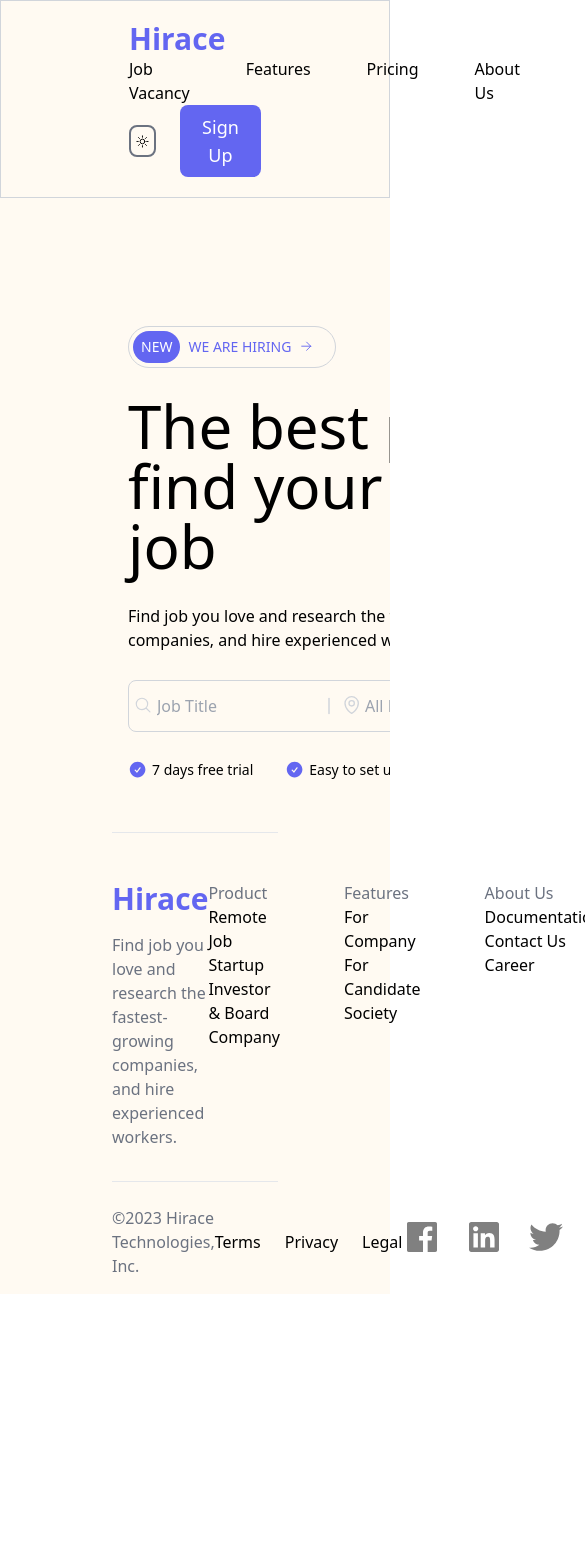
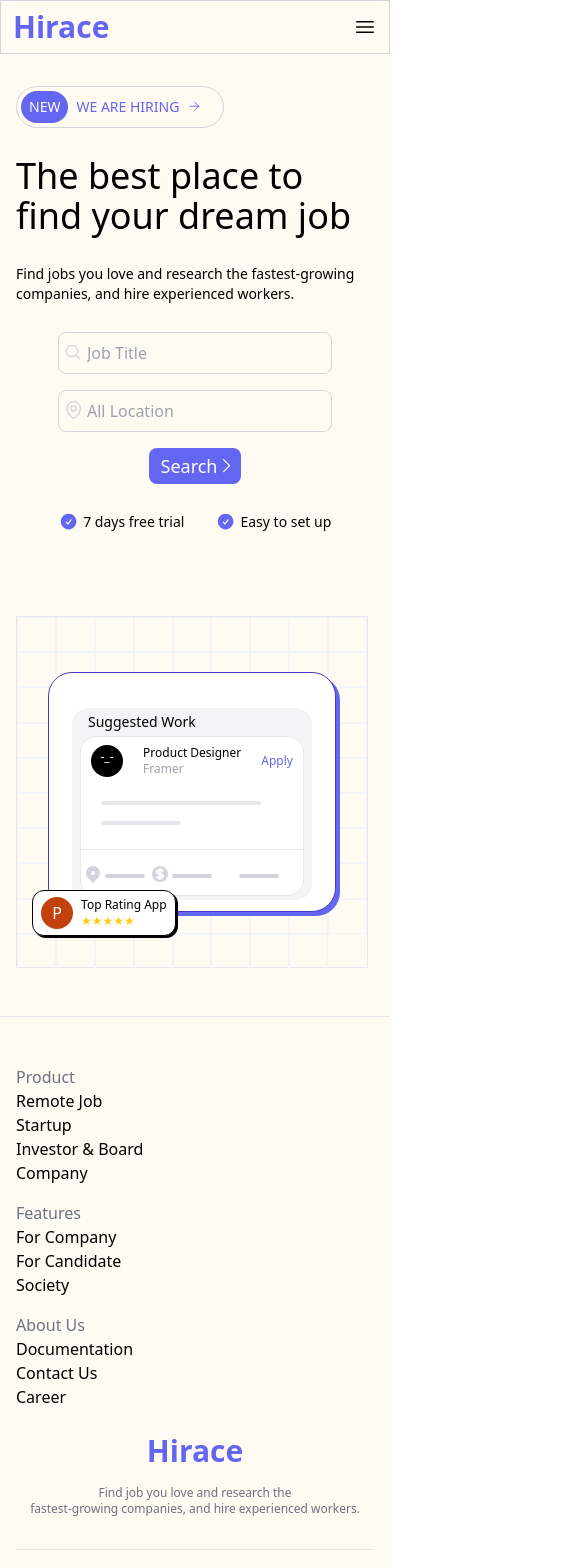
Before and after one commit to prakritip0/task-4, a React (Create React App) app: page / in a window 390 px wide. Shown: the top 1568 px of the page, 585 px wide, since content can reach past the window. Before the commit the page ends 1294 px from the top, so only its background shows below. Built offline with nearby package versions, Linux system fonts and the light colour scheme.

Commit message:
apply mobile responsive styles

```diff
--- a/src/components/Banner.tsx
+++ b/src/components/Banner.tsx
@@ -7,8 +7,8 @@ import GridLayout from '../utils/GridLayout'
 
 function Banner() {
   return (
-    <div className='banner flex justify-between px-[8rem] 2xl:px-[10rem] overflow-hidden bg-[#fffaf2] dark:bg-gray-800'>
-      <div className="bannerLeft mt-32 flex flex-col mr-[4rem] gap-7 2xl:gap-12">
+    <div className='banner flex flex-col md:flex-row mt-[2rem] md:mt-20 2xl:mt-32 justify-between px-4 md:px-[8rem] 2xl:px-[10rem] overflow-hidden bg-[#fffaf2] dark:bg-gray-800'>
+      <div className="bannerLeft  flex flex-col lg:mr-[4rem] gap-7 2xl:gap-12">
         <div className="new border rounded-full border-gray-300 flex items-center gap-2 px-1 py-1 w-[13rem]">
             <p className='text-sm bg-indigo-500 py-1.5 px-2  rounded-full text-white' >NEW</p>
             <p className='text-sm text-indigo-500'>WE ARE HIRING</p>
@@ -16,32 +16,34 @@ function Banner() {
              <path strokeLinecap="round" strokeLinejoin="round" d="M4.5 12h15m0 0l-6.75-6.75M19.5 12l-6.75 6.75" />
             </svg>
         </div>
-        <h1 className=' text-6xl 2xl:text-7xl text-black dark:text-gray-200'>The best place to <br /> find your dream job</h1>
-        <p className='text-black font-light text-md 2xl:text-lg dark:text-gray-200 '>Find job you love and research the fastest-growing <br /> companies, and hire experienced workers.</p>
+        <h1 className=' text-4xl md:text-6xl 2xl:text-7xl text-black dark:text-gray-200'>The best place to <br /> find your dream job</h1>
+        <p className='text-black font-light text-sm md:text-md 2xl:text-lg dark:text-gray-200 '>Find jobs you love and research the fastest-growing <br /> companies, and hire experienced workers.</p>
 
-        <form className='border border-gray-300 rounded-lg w-[100%] flex pl-1  justify-between items-center 2xl:py-1.5 2xl:pr-2'>
-        <svg xmlns="http://www.w3.org/2000/svg" fill="none" viewBox="0 0 29 29" strokeWidth={1.5} stroke="currentColor" className="w-6 h-6 text-gray-300 pt-0.5">
-         <path strokeLinecap="round" strokeLinejoin="round" d="M21 21l-5.197-5.197m0 0A7.5 7.5 0 105.196 5.196a7.5 7.5 0 0010.607 10.607z" />
-        </svg>
+        <form className='md:border  md:border-gray-300 md:rounded-lg w-[100%] flex flex-col md:flex-row md:pl-1  justify-between items-center 2xl:py-1.5 2xl:pr-2 gap-4'>
+        <div className="job flex border md:border-0 items-center justify-between border-gray-300 rounded-lg px-1">
+         <svg xmlns="http://www.w3.org/2000/svg" fill="none" viewBox="0 0 29 29" strokeWidth={1.5} stroke="currentColor" className="w-6 h-6 text-gray-300 pt-0.5">
+          <path strokeLinecap="round" strokeLinejoin="round" d="M21 21l-5.197-5.197m0 0A7.5 7.5 0 105.196 5.196a7.5 7.5 0 0010.607 10.607z" />
+         </svg>
+         <input className=' outline-none dark:text-gray-300 bg-[#fffaf2] dark:bg-gray-800 w-[15rem] py-2' type="text" placeholder='Job Title' />
 
+        </div>
 
-          <input className=' outline-none dark:text-gray-300 bg-[#fffaf2] dark:bg-gray-800 w-[10rem]' type="text" placeholder='Job Title' />
-
-           <svg xmlns="http://www.w3.org/2000/svg" fill="none" viewBox="0 0 24 24" strokeWidth={1.5} stroke="currentColor" className="w-6 h-6 text-gray-300 rotate-90">
+           <svg xmlns="http://www.w3.org/2000/svg" fill="none" viewBox="0 0 24 24" strokeWidth={1.5} stroke="currentColor" className="w-6 h-6 text-gray-300 rotate-90 hidden md:block">
             <path strokeLinecap="round" strokeLinejoin="round" d="M19.5 12h-15" />
            </svg>
 
-
-           <svg xmlns="http://www.w3.org/2000/svg" fill="none" viewBox="0 0 27 27" strokeWidth={1.5} stroke="currentColor" className="w-6 h-6 text-gray-300">
+        <div className="location flex border md:border-0 items-center justify-between border-gray-300 rounded-lg px-1 ">
+          <svg xmlns="http://www.w3.org/2000/svg" fill="none" viewBox="0 0 27 27" strokeWidth={1.5} stroke="currentColor" className="w-6 h-6 text-gray-300">
             <path strokeLinecap="round" strokeLinejoin="round" d="M15 10.5a3 3 0 11-6 0 3 3 0 016 0z" />
             <path strokeLinecap="round" strokeLinejoin="round" d="M19.5 10.5c0 7.142-7.5 11.25-7.5 11.25S4.5 17.642 4.5 10.5a7.5 7.5 0 1115 0z" />
            </svg>
+           <input className='placeholder-light outline-none bg-[#fffaf2] dark:bg-gray-800 dark:text-gray-300 w-[15rem] py-2' type="text" placeholder='All Location'/>
+        </div>
 
-           <input className='placeholder-light outline-none bg-[#fffaf2] dark:bg-gray-800 dark:text-gray-300 w-[10rem] mr-1' type="text" placeholder='All Location'/>
-           <button className='bg-indigo-500 text-white rounded-lg text-xl 2xl:text-2xl  flex py-1.5 pl-2 gap-1 my-1 lg:mr-1' type='submit'>
+           <button className='bg-indigo-500 text-white rounded-lg text-lg md:text-xl 2xl:text-2xl  flex py-1 pl-3 md:py-1.5 md:pl-2 md:gap-1 md:my-1 lg:mr-1' type='submit'>
             Search
 
-            <svg xmlns="http://www.w3.org/2000/svg" fill="none" viewBox="0 0 30 30" strokeWidth={1.5} stroke="currentColor" className="w-6 h-6 mt-1.5 2xl:mt-2">
+            <svg xmlns="http://www.w3.org/2000/svg" fill="none" viewBox="0 0 30 30" strokeWidth={1.5} stroke="currentColor" className="w-6 h-6 mt-1 md:mt-1.5 2xl:mt-2">
              <path strokeLinecap="round" strokeLinejoin="round" d="M8.25 4.5l7.5 7.5-7.5 7.5" />
             </svg>
 
@@ -49,7 +51,7 @@ function Banner() {
 
         </form>
 
-        <div className="checkBoxes flex ">
+        <div className="checkBoxes flex ml-[2.7rem] md:ml-0 ">
         <svg xmlns="http://www.w3.org/2000/svg" viewBox="0 0 30 30" fill="currentColor" className="w-6 h-6 text-indigo-500">
           <path fillRule="evenodd" d="M2.25 12c0-5.385 4.365-9.75 9.75-9.75s9.75 4.365 9.75 9.75-4.365 9.75-9.75 9.75S2.25 17.385 2.25 12zm13.36-1.814a.75.75 0 10-1.22-.872l-3.236 4.53L9.53 12.22a.75.75 0 00-1.06 1.06l2.25 2.25a.75.75 0 001.14-.094l3.75-5.25z" clipRule="evenodd" />
         </svg>
@@ -61,9 +63,9 @@ function Banner() {
 
         </div>
       </div>
-      <div className="bannerRight relative">
+      <div className="bannerRight relative mt-[5rem] md:mt-0 ">
         <GridLayout />
-        <div className="bannerDesign h-[15rem] w-[18rem] 2xl:h-[25rem] 2xl:w-[24rem] absolute top-[11.5rem] left-[3.5rem] 2xl:top-[10.5rem] 2xl:left-[10.5rem] rounded-3xl border border-indigo-700 shadow-[4px_4px_0_0] shadow-indigo-500 bg-white flex items-center justify-center">
+        <div className="bannerDesign h-[15rem] w-[18rem] 2xl:h-[25rem] 2xl:w-[24rem] absolute top-[3.5rem] left-[2rem] md:top-[3.5rem] md:left-[3.5rem] 2xl:top-[2.5rem] 2xl:left-[10.5rem] rounded-3xl border border-indigo-700 shadow-[4px_4px_0_0] shadow-indigo-500 bg-white flex items-center justify-center">
          <div className="suggestions w-[15rem] h-[12rem] 2xl:w-[22rem] 2xl:h-[21rem] bg-gray-100 mt-6 2xl:mt-8 rounded-2xl">
           <h4 className='font-semi-bold text-sm mx-4 mt-1 2xl:mt-4'>Suggested Work</h4>
           <div className="dummyJob border bg-white w-[14rem] h-[10rem] 2xl:w-[20rem] 2xl:h-[16rem] rounded-2xl flex flex-col gap-6 2xl:gap-8 ml-[0.5rem] 2xl:ml-[1rem] mt-1 2xl:mt-[1rem] ">
@@ -102,7 +104,7 @@ function Banner() {
           </div>
          </div>
         </div>
-        <div className="topRating absolute bottom-[5rem] left-[1rem] 2xl:bottom-[4rem] 2xl:right-[30rem] flex gap-2 2xl:gap-4 bg-white border shadow-[2px_2px_0_0_black] border-black rounded-xl px-2 py-1.5 2xl:px-4 2xl:py-3 w-[9rem] 2xl:w-[13rem]">
+        <div className="topRating absolute bottom-[2rem] left-[1rem] md:bottom-[5rem] md:left-[1rem] 2xl:bottom-[4rem] 2xl:right-[30rem] flex gap-2 2xl:gap-4 bg-white border shadow-[2px_2px_0_0_black] border-black rounded-xl px-2 py-1.5 2xl:px-4 2xl:py-3 md:w-[9rem] 2xl:w-[13rem]">
           <h3 className='bg-orange-700 px-[0.7rem] py-[0.25rem] 2xl:px-[0.8rem] rounded-full text-center text-md 2xl:text-2xl text-white'>P</h3>
           <div>
             <p className='text-xs 2xl:text-sm'>Top Rating App</p>
--- a/src/components/Footer.tsx
+++ b/src/components/Footer.tsx
@@ -6,13 +6,13 @@ import React from 'react'
 
 function Footer() {
   return (
-    <div className=' bg-[#fffaf2] dark:bg-gray-800 px-[7rem] 2xl:px-[9rem]' >
-        <div className="footerTop flex justify-between  pt-[3rem]">
-            <div>
-                <h2 className='text-indigo-500 text-3xl font-semibold mb-4'>Hirace</h2>
-                <p className='dark:text-gray-300 text-gray-500'>Find job you love and research the <br /> fastest-growing companies, and hire experienced workers.</p>
+    <div className=' bg-[#fffaf2] dark:bg-gray-800 px-4 md:px-[7rem] 2xl:px-[9rem]' >
+        <div className="footerTop flex flex-col-reverse lg:flex-row justify-between  pt-[3rem]">
+            <div className='mt-6 md:mt-0'>
+                <h2 className='text-indigo-500 text-3xl font-semibold mb-4 text-center md:text-left'>Hirace</h2>
+                <p className='dark:text-gray-300 text-gray-500 text-xs md:text-[1rem] md:leading-5 text-center md:text-left'>Find job you love and research the <br /> fastest-growing companies, and hire experienced workers.</p>
             </div>
-            <div className="footer-items flex gap-[4rem] mr-[5rem]">
+            <div className="footer-items flex flex-col md:flex-row gap-4 md:gap-[4rem] mr-[5rem]">
                 <div className="product flex flex-col">
                     <a href="#" className='dark:text-white dark:mb-3 text-gray-500'>Product</a>
                     <a href="#" className="text-black dark:text-gray-300">Remote Job</a>
@@ -35,8 +35,8 @@ function Footer() {
             </div>
         </div>
         <hr className='mt-[2rem] mb-6' />
-        <div className="footerBottom pb-[1rem] flex justify-between items-center">
-            <p className='dark:text-gray-300 text-gray-500'>©2023 Hirace Technologies, Inc.  </p>
+        <div className="footerBottom pb-[1rem] flex flex-col md:flex-row justify-between items-center gap-3 md:gap-0">
+            <p className='dark:text-gray-300 text-gray-500 order-3 md:order-1 text-xs md:text-[1rem]'>©2023 Hirace Technologies, Inc.  </p>
             <div className="legal flex gap-6">
                 <a href="#" className="dark:text-white text-black" >Terms</a>
                 <a href="#" className="dark:text-white text-black">Privacy</a>
--- a/src/components/Nav.tsx
+++ b/src/components/Nav.tsx
@@ -1,22 +1,27 @@
 import React, { useContext } from "react";
-import { ThemeContext, ThemeContextType } from "../pages/Homepage";
+import { ThemeContext} from "../pages/Homepage";
 
 const Nav = () => {
  const {darkTheme, changeTheme}=useContext(ThemeContext);
   return (
-    <div className={"flex items-center border border-gray-300 dark:border-gray-800 flex-wrap py-5 px-32 justify-between bg-[#fffaf2] dark:bg-gray-800"}>
+    <nav className={"flex flex-row w-[100vw] items-center border border-gray-300 dark:border-gray-800 flex-wrap py-2 px-3 lg:py-5 lg:px-32 justify-between bg-[#fffaf2] dark:bg-gray-800"}>
         <div className="logo">
         <a href="#"><h1 className='text-indigo-500 text-3xl font-semibold'>Hirace</h1></a>
         </div>
-        <div className="nav-items">
-            <ul className={"flex flex-row font-light gap-14"}>
+        <div className="flex items-center justify-between md:gap-[8rem] lg:gap-[10rem] 2xl:gap-[30rem]">
+        <svg xmlns="http://www.w3.org/2000/svg" fill="none" viewBox="0 0 24 24" strokeWidth={1.5} stroke="currentColor" className="w-6 h-6 md:hidden">
+         <path strokeLinecap="round" strokeLinejoin="round" d="M3.75 6.75h16.5M3.75 12h16.5m-16.5 5.25h16.5" />
+        </svg>
+
+        <div className="nav-items hidden md:block">
+            <ul className={"flex flex-row font-light gap-5 2xl:gap-[5rem] lg:gap-[3rem]"}>
                 <li className={"hover:text-gray-300 focus:text-gray-400 text-md text-black dark:text-white"} ><a href="#">Job Vacancy</a></li>
                 <li className={"hover:text-gray-300 focus:text-gray-400 text-md text-black dark:text-white"}><a href="#">Features</a></li>
                 <li className={"hover:text-gray-300 focus:text-gray-400 text-md text-black dark:text-white"}><a href="#">Pricing</a></li>
                 <li className={"hover:text-gray-300 focus:text-gray-400 text-md text-black dark:text-white"}><a href="#">About Us</a></li>
             </ul>
         </div>
-        <div className="right flex items-center gap-6">
+        <div className="right hidden md:flex items-center gap-6">
         <div className="theme border-2 border-gray-500 h-8 w-8 rounded-lg flex items-center justify-center p-1 cursor-pointer dark:border-white dark:bg-gray-800" onClick={()=>changeTheme()}>
           <svg xmlns="http://www.w3.org/2000/svg" fill="none" viewBox="0 0 24 24" strokeWidth={1.5} stroke="currentColor" className='dark:hidden'>
            <path strokeLinecap="round" strokeLinejoin="round" d="M12 3v2.25m6.364.386l-1.591 1.591M21 12h-2.25m-.386 6.364l-1.591-1.591M12 18.75V21m-4.773-4.227l-1.591 1.591M5.25 12H3m4.227-4.773L5.636 5.636M15.75 12a3.75 3.75 0 11-7.5 0 3.75 3.75 0 017.5 0z" />
@@ -31,8 +36,8 @@ const Nav = () => {
             Sign Up
         </button>
         </div>
-
-    </div>
+        </div>
+    </nav>
   )
 }
 
--- a/src/pages/Homepage.tsx
+++ b/src/pages/Homepage.tsx
@@ -39,7 +39,7 @@ if(storedTheme==='dark'){
       <ThemeContext.Provider value={{darkTheme, changeTheme}}>
      <Nav/>
      <Banner/>
-     <hr className='mt-[3rem] mx-[7rem] 2xl:mx-[9rem] bg-gray-800' />
+     <hr className='mt-[3rem] md:mx-[7rem] 2xl:mx-[9rem] ' />
      <Footer/>
       </ThemeContext.Provider>
     </div>
--- a/src/utils/GridLayout.tsx
+++ b/src/utils/GridLayout.tsx
@@ -3,10 +3,10 @@ import React from 'react'
 const GridLayout = () => {
   const divs = [];
   for(let i =0; i < 89;i++){
-    divs.push(<div className="grid-child h-[2.2rem] w-[2.85rem] 2xl:h-[3rem] 2xl:w-[5rem] border border-gray-100"></div>)
+    divs.push(<div className="grid-child h-[2.2rem] md:w-[2.85rem] 2xl:h-[3rem] 2xl:w-[5rem] border border-gray-100"></div>)
   }
   return (
-    <div className='gridBox border-[1px] h-[22rem] 2xl:h-[30rem] w-[25rem] 2xl:w-[45rem] mt-32 grid grid-cols-9'>
+    <div className='gridBox border-[1px] h-[22rem] 2xl:h-[30rem] w-[22rem] md:w-[25rem] 2xl:w-[45rem] grid grid-cols-9'>
       {divs}
         {/* <div className="grid-child h-[3rem] w-[5rem] border border-gray-100"></div>
         <div className="grid-child h-[3rem] w-[5rem] border border-gray-100"></div>
```
